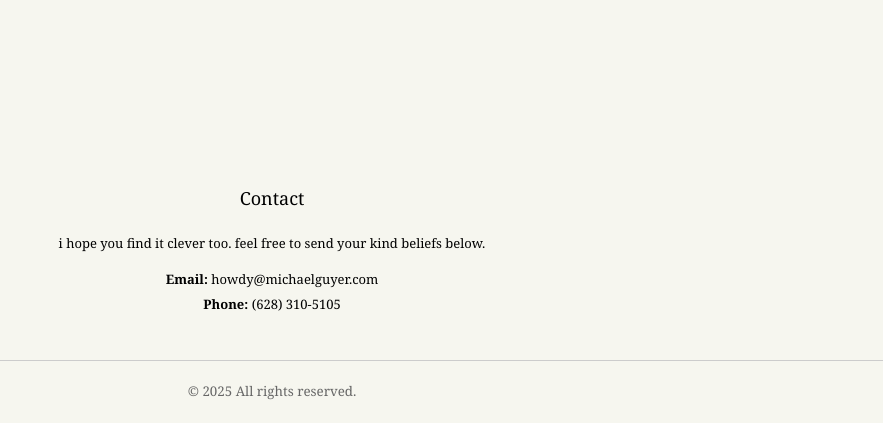
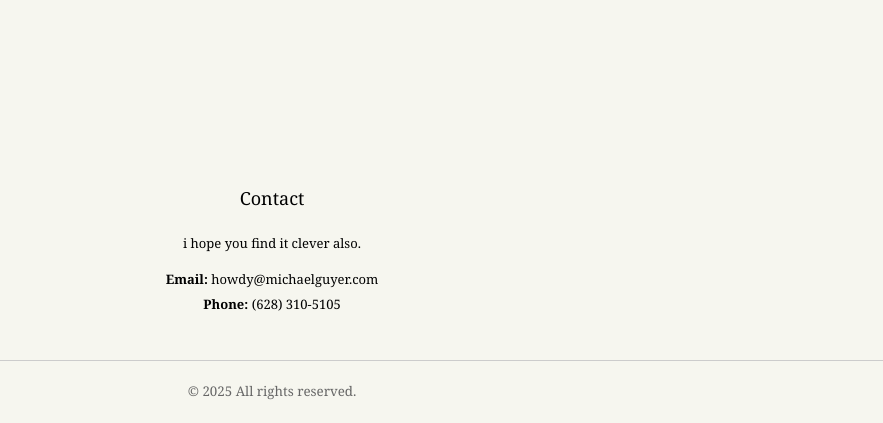
Before and after one commit to jasonesg/readme-sibjas, a plain HTML site: page index.html in a window 1280 px wide. Shown: the part 656-1079 px from the top of the page, without its empty margins (368-1251 px from the left). Drawn offline with Linux system fonts and the light colour scheme.

Commit message:
Update index.html

```diff
--- a/index.html
+++ b/index.html
@@ -37,8 +37,7 @@
         <div class="container">
             <h2>Contact</h2>
             <div class="contact-content">
-                <p>i hope you find it clever too.
-                    feel free to send your kind beliefs below.
+                <p>i hope you find it clever also.
                 </p>
                 <div class="contact-info">
                     <p><strong>Email:</strong> howdy@michaelguyer.com</p>
```
